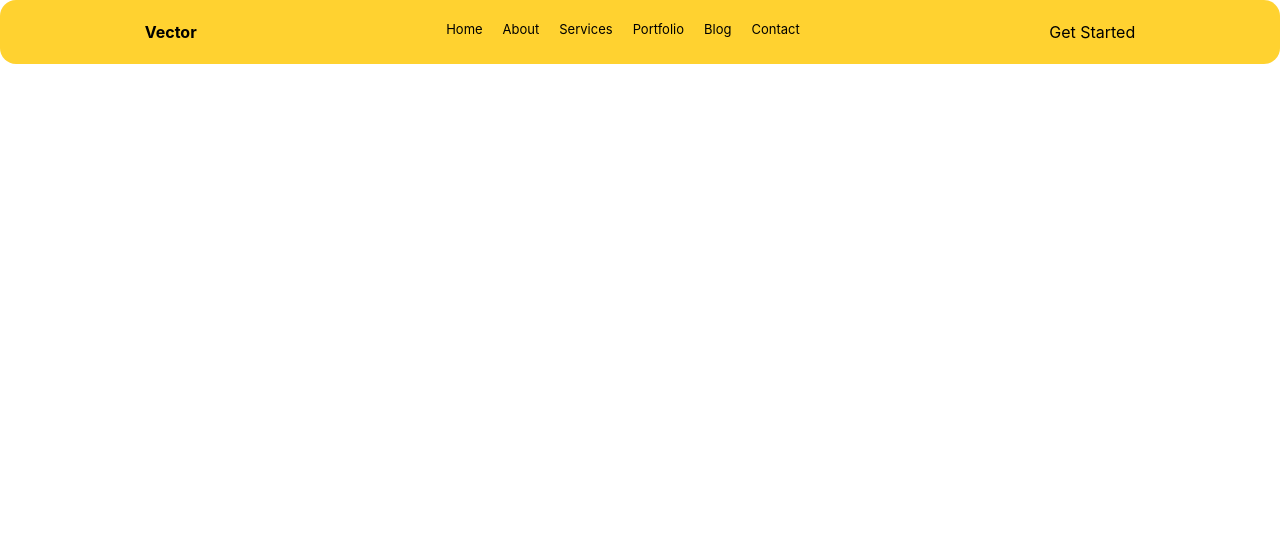
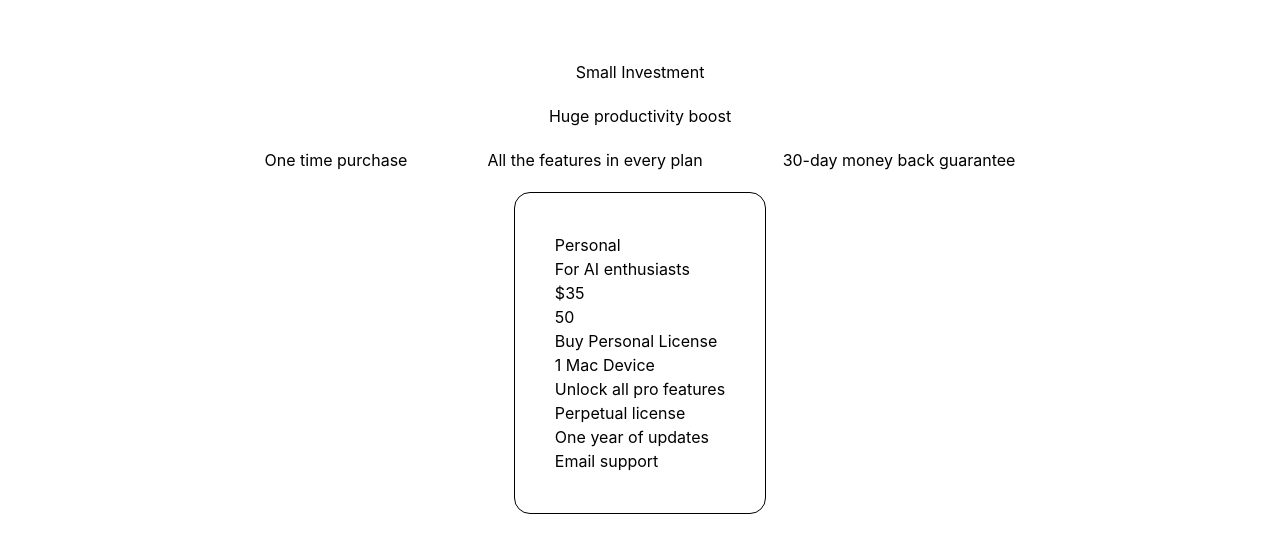
Before and after one commit to shahzaib-dev79/UI-Components, a React (Vite) app: page / in a window 1280 px wide. Shown: the top 552 px of the page. Built offline with nearby package versions, Linux system fonts and the light colour scheme.

Commit message:
price Card created

```diff
--- a/src/App.jsx
+++ b/src/App.jsx
@@ -1,7 +1,11 @@
-import Navbar from "./Navbar/Navbar";
+import { PriceCard } from "./priceCards/priceCard";
 
 function App() {
-  return <Navbar />;
+  return (
+    <>
+      <PriceCard />
+    </>
+  );
 }
 
 export default App;
--- a/src/priceCards/priceCard.jsx
+++ b/src/priceCards/priceCard.jsx
@@ -1,9 +1,9 @@
 export function PriceCard() {
   return (
-    <div>
+    <div className="w-dvw my-15 flex flex-col gap-5 items-center">
       <h1>Small Investment</h1>
       <h1>Huge productivity boost</h1>
-      <ul>
+      <ul className="flex gap-20">
         <li>One time purchase</li>
         <li>All the features in every plan</li>
         <li>30-day money back guarantee</li>
@@ -30,7 +30,7 @@ export function PriceCard() {
 
 function Card(props) {
   return (
-    <div>
+    <div className="border rounded-2xl p-10">
       <h1>{props.title}</h1>
       <h2>{props.subtitle}</h2>
       <div>
```
Also changed, not shown: 1 other file (tests, documents, lock files or other folders).
